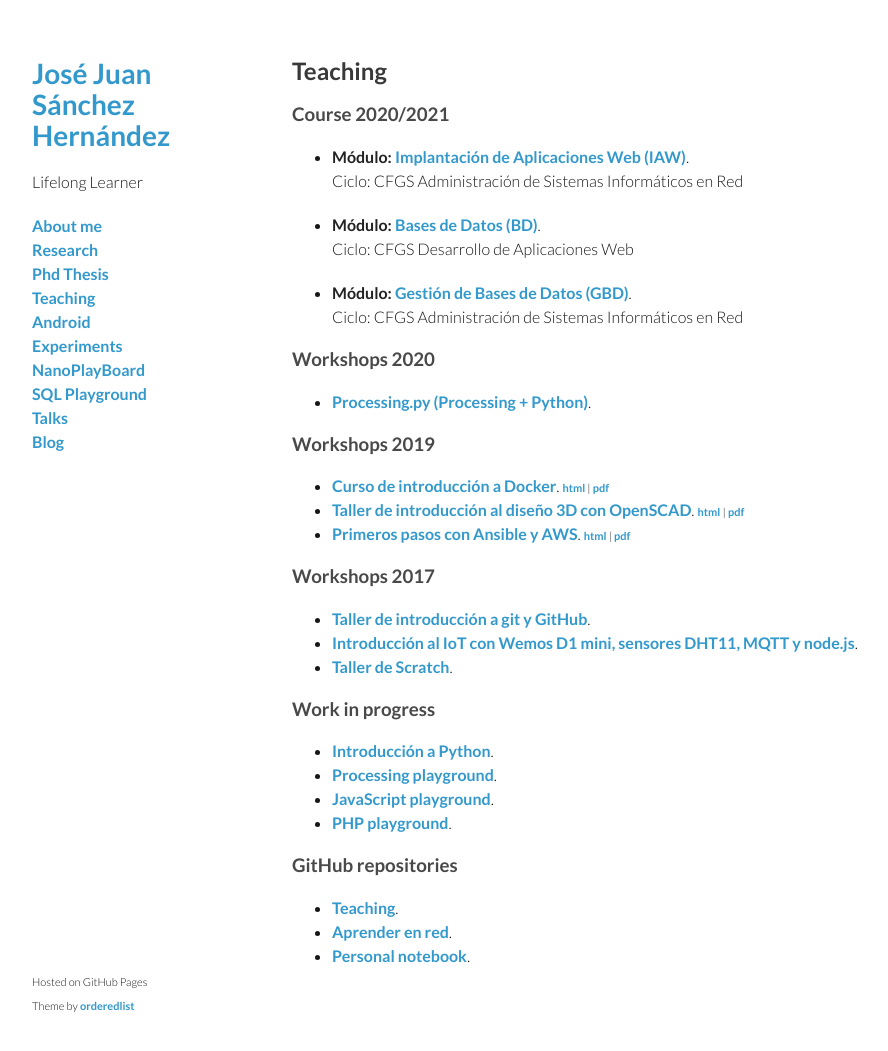
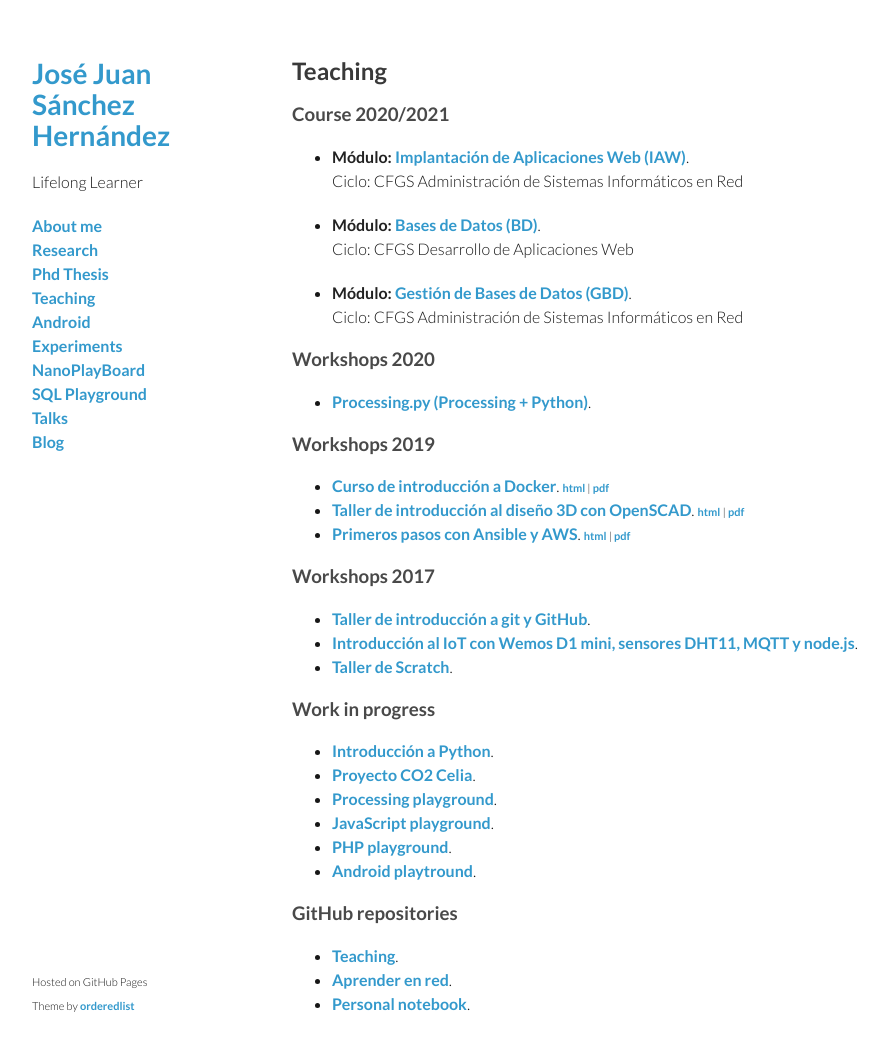
Before and after one commit to josejuansanchez/josejuansanchez.github.io, a Jekyll site: the page built from teaching/index.md, in a window 1280 px wide and 1086 px high. Shown: the top 1051 px of the window, without its empty margins (178-1066 px from the left). Built offline with Jekyll 4.4.1, drawn with Linux system fonts in a browser that asks for light colours.

Commit message:
Updated teaching section

```diff
--- a/teaching/index.md
+++ b/teaching/index.md
@@ -35,9 +35,11 @@ title: Teaching
 ### Work in progress
 
   * [Introducción a Python][20].
+  * [Proyecto CO2 Celia][21].
   * [Processing playground][6].
   * [JavaScript playground][8].
   * [PHP playground][12].
+  * [Android playtround][22].
 
 ### GitHub repositories
 
```
Also changed, not shown: other parts of teaching/index.md (+2 -0 lines).
